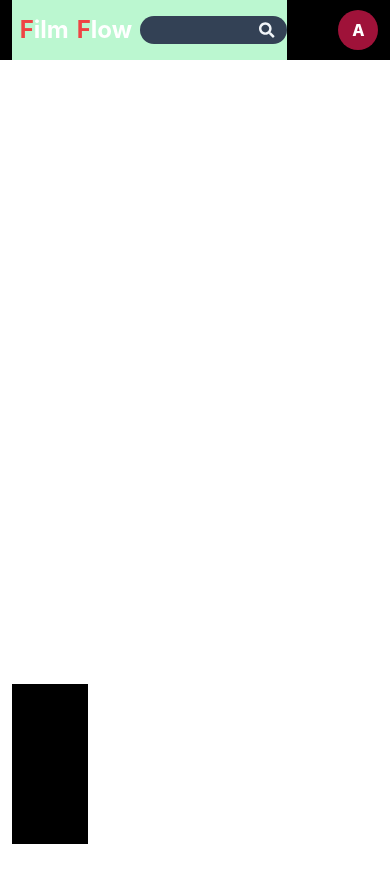
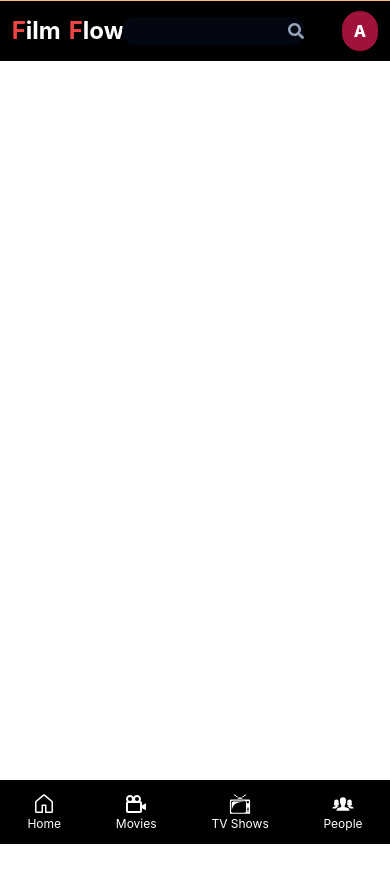
Before and after one commit to mohammedansarusman/tmdb-movie-app, a React (Create React App) app: page / in a window 390 px wide. Shown: the top 882 px of the page. Before the commit the page ends 844 px from the top, so only its background shows below. Built offline with nearby package versions, Linux system fonts and the light colour scheme.

Commit message:
checking .env

```diff
--- a/src/App.js
+++ b/src/App.js
@@ -1,9 +1,11 @@
 import NavigationBar from "./Components/NavigationBar";
+import Browse from "./Components/Browse";
 
 function App() {
   return (
     <div className="App">
       <NavigationBar/>
+      <Browse/>
     </div>
   );
 }
--- /dev/null
+++ b/src/Components/Browse.js
@@ -0,0 +1,9 @@
+import React from 'react'
+
+const Browse = () => {
+  return (
+    <div className = "w-full h-[100vh] b"></div>
+  )
+}
+
+export default Browse
--- a/src/Components/NavigationBar.js
+++ b/src/Components/NavigationBar.js
@@ -8,93 +8,102 @@ import { GiTv } from "react-icons/gi";
 import { IoIosPeople } from "react-icons/io";
 import LongSearchBar from './LongSearchBar';
 
-
 const NavigationBar = () => {
   const searchBarColor = useSelector((store) => store.theme.searchColor);
   const longSearchBarWidth = useSelector((store) => store.theme.longSearchBar);
   const searchInput = useSelector((store) => store.theme.inputValue) || "";
   const dispatch = useDispatch();
 
-  const handleResize = () => {
-    if (window.innerWidth <= 1150) {
+  const handleFocus = () => {
+    dispatch(changeColor('bg-gray-950'));
     dispatch(changeSearchBar(true))
-    } else {
-      dispatch(changeSearchBar(false))
-    }
-  }
-
-  const handleFocus = () => {
-    dispatch(changeColor('bg-rose-800'));
-    window.addEventListener("resize", handleResize)
   };
   const handleBlur = () => {
-    dispatch(changeColor('bg-slate-700'))
-    window.removeEventListener('resize', handleResize)
+    dispatch(changeColor('bg-black'))
   }
   return (
     <div className=''>
-      {console.log("rendering")}
-      <div className="xl:w-full xl:h-[60px] xl:bg-green-500 xl:flex xl:px-[3%]
-                    lg:bg-blue-500 lg:h-[60px] lg:flex lg:px-[3%] lg:relative
-                    sm:bg-purple-600 sm:h-[60px] sm:flex
-                    w-full h-[60px] bg-black flex px-[3%]">
-        {/* navigation 70% started */}
-        <div className="w-[90%] h-full flex flex-row justify-between gap-5">
-          <div className='flex w-[100%] items-center bg-green-200'>
-            <h1 className="text-2xl font-bold text-red-500 pl-2">F</h1>
+      <div className='w-full h-[1px] bg-orange-300'></div>
+      <div className="w-full h-[60px] bg-black flex-row items-center px-[3%] relative
+                    sm:w-full sm:h-[60px] sm:flex-row sm:items-center sm:px-[3%] sm:relative
+                    lg:w-full lg:h-[60px] lg:flex lg:justify-center lg:px-[3%]lg:bg-blue-500
+                    xl:w-full xl:h-[60px]xl:flex-row xl:justify-center xl:px-[3%]">
+        {/* Logo - search bar - username */}
+        <div className="w-[100%] h-full flex justify-between items-center
+                        lg:w-full lg:h-full
+                        xl:w-full xl:flex xl:justify-center xl:items-center"
+        >
+          <div className='w-[20%] flex items-center
+                          lg:bg-black lg:w-[13%]
+          '>
+            <h1 className="text-2xl font-bold text-red-500">F</h1>
             <h1 className="text-center text-2xl font-bold text-white ">ilm</h1>
             <h1 className="text-2xl font-bold text-red-500 pl-2">F</h1>
             <h1 className="text-center text-2xl font-bold text-white ">low</h1>
+          </div>
           {/* Search bar */}
           <div
-              className={`xl:w-[full] xl:h-7 xl:rounded-full ${searchBarColor} xl:ml-2 lg:flex xl:justify-between xl:items-center xl:px-3
-                          lg:w-[full] lg:h-7 lg:rounded-full ${searchBarColor} lg:ml-2 lg:flex lg:justify-between lg:items-center lg:px-3
-                          w-[full] h-7 rounded-full ${searchBarColor} ml-2 flex justify-between items-center px-3`}
+            className={`w-[50%] h-7 rounded-full ${searchBarColor} flex justify-center items-center  hover:bg-gray-700
+                        sm:w-[50%] sm:h-7 sm:ml-5 sm:rounded-full ${searchBarColor} sm:flex sm:justify-center sm:items-center  sm:hover:sm:bg-gray-700
+                        lg:w-[37%] lg:h-7 lg:rounded-full ${searchBarColor} lg:ml-2 lg:flex lg:justify-between lg:items-center lg:px-3
+                        xl:w-[50%] xl:h-7 xl:rounded-full ${searchBarColor} xl:ml-2 lg:flex xl:justify-between xl:items-center xl:px-3`}
             onFocus={handleFocus}
             onBlur={handleBlur}
           >
             <input
               type="text"
-                className="w-[90%] bg-transparent focus outline-none text-slate-50"
+              className="w-[90%] bg-transparent focus outline-none text-slate-50 px-2"
               value={searchInput}
-                onChange={(event)=>dispatch(changeInputValue(event.target.value))}
+              onChange={(event) => dispatch(changeInputValue(event.target.value))}
             />
-              <FaSearch className="text-slate-100 cursor-pointer" />
+            <FaSearch className="text-slate-400 cursor-pointer" />
+          </div>
+          {/* Navigation Bar  - Home - Movies - People */}
+          <div className="w-full  bg-black text-white flex justify-around items-center bottom-0 right-0 fixed
+                          sm:w-full sm:bg-black sm:text-white sm:flex sm:justify-around sm:items-center sm:bottom-0 sm:right-0 sm:fixed
+                          lg:w-[50%] lg:ml-5  lg:text-slate-300 lg:font-semibold lg:flex lg:items-center lg:justify-around lg:static
+                          xl:w-[50%] xl:text-slate-300 xl:font-bold xl:flex xl:items-center xl:justify-around xl:static
+          ">
+            {/* Home Button */}
+            <div className='flex flex-col items-center p-3 cursor-pointer hover:text-orange-400
+                            lg:px-4 lg:h-[35px]  lg:rounded-full lg:hover:bg-white lg:hover:text-black lg:flex-row lg:justify-center lg:items-center lg:gap-1
+                            xl:px-4 xl:h-[40px]  xl:rounded-full xl:hover:bg-white xl:hover:text-black xl:flex-row xl:justify-center xl:items-center xl:gap-1'>
+              <GoHome className='text-2xl lg:text-xl' />
+              <h1 className='text-xs lg:text-sm xl:text-base '>Home</h1>
+            </div>
+            {/* Movie Button */}
+            <div className='flex  flex-col items-center p-3 cursor-pointer hover:text-orange-400
+                            lg:px-3 lg:h-[35px] lg:rounded-full lg:hover:bg-white lg:hover:text-black lg:flex-row lg:justify-center lg:items-center lg:gap-1
+                            xl:px-4 xl:h-[40px] xl:rounded-full xl:hover:bg-white xl:hover:text-black xl:flex-row xl:justify-center xl:items-center xl:gap-1'
+            >
+              <BiCameraMovie className='text-2xl lg:text-xl' />
+              <h1 className='lg:text-sm xl:text-base text-xs'>Movies</h1>
+            </div>
+            {/* TV Shows Button */}
+            <div className='flex  flex-col items-center p-3 cursor-pointer hover:text-orange-400
+                            lg:px-2 lg:h-[35px] lg:rounded-full lg:hover:bg-white lg:hover:text-black lg:flex-row lg:justify-center lg:items-center lg:gap-1
+                            xl:px-4 xl:h-[40px] xl:rounded-full xl:hover:bg-white xl:hover:text-black xl:flex xl:justify-center xl:items-center xl:gap-1'
+            >
+              <GiTv className='text-2xl lg:text-xl' />
+              <h1 className='lg:text-sm xl:text-base text-xs'>TV Shows</h1>
+            </div>
+            {/* People Button */}
+            <div className='flex  flex-col items-center p-3 cursor-pointer hover:text-orange-400
+                            lg:px-2 lg:h-[35px] lg:rounded-full lg:hover:bg-white lg:hover:text-black lg:flex-row lg:justify-center lg:items-center lg:gap-1
+                            xl:px-4 xl:h-[40px] xl:rounded-full xl:hover:bg-white xl:hover:text-black xl:flex-row xl:justify-center xl:items-center xl:gap-1
+            '>
+              <IoIosPeople className='text-2xl lg:text-xl' />
+              <h1 className='lg:text-sm xl:text-base text-xs'>People</h1>
             </div>
           </div>
-          <div className="xl:w-[60%] xl:text-slate-300 xl:font-bold xl:flex xl:items-center xl:justify-around
-                          lg:w-[60%] lg:text-slate-300 lg:font-semibold lg:flex lg:items-center lg:justify-around
-                          sm:w-[60%] sm:text-slate-300 sm:font-semibold sm:flex sm:items-center sm:justify-around bg-black absolute bottom-0">
-            <div className='xl:px-4 xl:h-[40px] xl:bg-red-300 xl:rounded-full xl:hover:bg-white xl:hover:text-black xl:flex xl:justify-center xl:items-center xl:gap-1
-                            lg:px-2 lg:h-[35px] lg:bg-red-400 lg:rounded-full lg:hover:bg-white lg:hover:text-black lg:flex lg:justify-center lg:items-center lg:gap-0'>
-              <GoHome />
-              <h1 className='lg:text-sm xl:text-base'>Home</h1>
-            </div>
-            <div className='xl:px-4 xl:h-[40px] xl:bg-red-400 xl:rounded-full xl:hover:bg-white xl:hover:text-black xl:flex xl:justify-center xl:items-center xl:gap-1
-                            lg:px-2 lg:h-[35px] lg:bg-red-400 lg:rounded-full lg:hover:bg-white lg:hover:text-black lg:flex lg:justify-center lg:items-center lg:gap-0'>
-              <BiCameraMovie />
-              <h1 className='lg:text-sm xl:text-base'>Movies</h1>
-            </div>
-            <div className='xl:px-4 xl:h-[40px] xl:bg-red-400 xl:rounded-full xl:hover:bg-white xl:hover:text-black xl:flex xl:justify-center xl:items-center xl:gap-1
-                            lg:px-2 lg:h-[35px] lg:bg-red-400 lg:rounded-full lg:hover:bg-white lg:hover:text-black lg:flex lg:justify-center lg:items-center lg:gap-0'>
-              <GiTv />
-              <h1 className='lg:text-sm xl:text-base'>TV Shows</h1>
-            </div>
-            <div className='xl:px-4 xl:h-[40px] xl:bg-red-400 xl:rounded-full xl:hover:bg-white xl:hover:text-black xl:flex xl:justify-center xl:items-center xl:gap-1
-                            lg:px-2 lg:h-[35px] lg:bg-red-400 lg:rounded-full lg:hover:bg-white lg:hover:text-black lg:flex lg:justify-center lg:items-center lg:gap-0'>
-              <IoIosPeople className='' />
-              <h1 className='lg:text-sm xl:text-base'>People</h1>
+          {/* User name */}
+          <div className="w-[10%] h-full flex items-center justify-end">
+            <div className="w-[40px] h-[40px] bg-rose-800 rounded-full text-white flex items-center justify-center font-extrabold">A</div>
           </div>
         </div>
-        </div>
-        {/* Navigation bar 30% started */}
-        <div className="w-[30%] h-full flex items-center justify-end">
-          <div className="w-[40px] h-[40px] bg-rose-800 rounded-full text-white flex items-center justify-center font-extrabold">A</div>
-        </div>
-        {longSearchBarWidth && <LongSearchBar/>}
+        {longSearchBarWidth && <LongSearchBar />}
       </div>
     </div>
   )
 }
-
 export default NavigationBar
--- a/src/ReduxStore/themeSlice.js
+++ b/src/ReduxStore/themeSlice.js
@@ -3,18 +3,20 @@ import { createSlice } from '@reduxjs/toolkit'
 const themeSlice = createSlice({
     name:"theme",
     initialState: {
-        searchColor: "bg-slate-700",
+        searchColor: "bg-gray-950",
         longSearchBar: false,
         inputSearchBar:"",
     },
     reducers:{
+        // action using to change the search bar color
         changeColor:(state,action)=>{
-            // console.log("action",action)
             state.searchColor = action.payload;
         },
         changeSearchBar:(state,action)=>{
             state.longSearchBar = action.payload;
         },
+
+        // the value/string entering in search bar
         changeInputValue:(state,action)=>{
             state.inputValue = action.payload;
         }
```
Also changed, not shown: src/Components/LongSearchBar.js (+19 -12 lines). Lines whose indentation alone changed are shown as unchanged.
